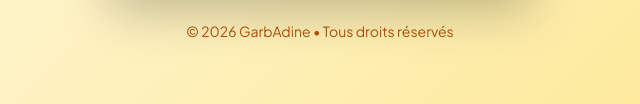
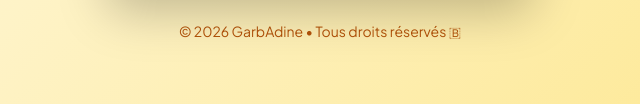
Before and after one commit to oumarousonde/GarbAdine, a website: page public/login.html in a window 1280 px wide. Shown: the part 693-797 px from the top of the page, 320-960 px from the left. Drawn offline with nearby package versions, Linux system fonts and the light colour scheme.

Commit message:
Add files via upload

```diff
--- a/public/login.html
+++ b/public/login.html
@@ -21,7 +21,7 @@
 <body class="gradient-bg min-h-screen flex items-center justify-center p-4">
 
   <div class="w-full max-w-md">
-    <!-- Logo -->
+    <!-- Logo avec fallback -->
     <div class="text-center mb-8 fade-in">
       <a href="/" class="inline-flex items-center gap-2 mb-4">
         <img src="/assets/logo.png" alt="GarbAdine" class="h-12 w-auto object-contain drop-shadow-lg"
@@ -121,7 +121,7 @@
       </div>
     </div>
 
-    <p class="text-center text-sm text-amber-700 mt-6">© 2026 GarbAdine • Tous droits réservés</p>
+    <p class="text-center text-sm text-amber-700 mt-6">© 2026 GarbAdine • Tous droits réservés 🇧</p>
   </div>
 
   <script>
@@ -236,13 +236,11 @@
     }
 
     function checkRecovery() {
-      // TODO: Remplacer par appel API /api/auth/recover-step1
       alert("Fonctionnalité de récupération bientôt disponible via WhatsApp.");
       closeRecovery();
     }
 
     function validateRecovery() {
-      // TODO: Remplacer par appel API /api/auth/recover-step2
       alert("Veuillez contacter votre DG ou l'Admin pour réinitialiser votre mot de passe.");
       closeRecovery();
     }
```
